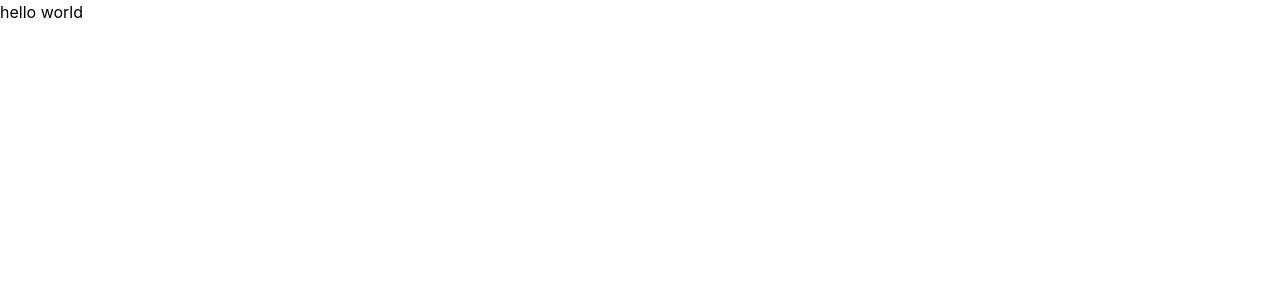
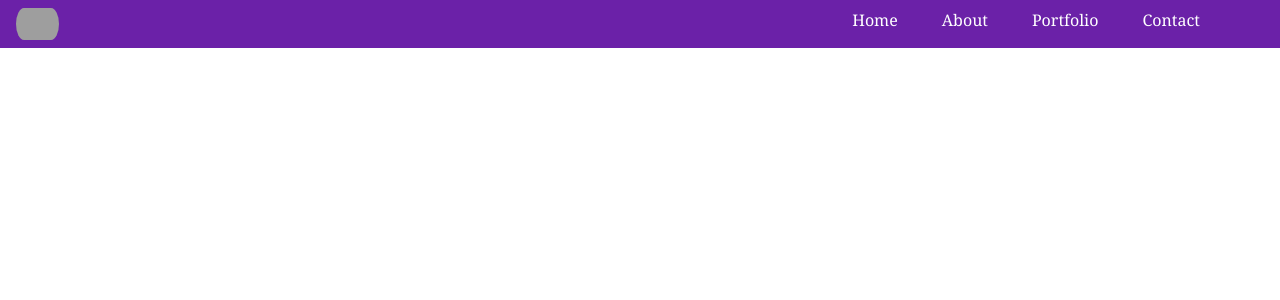
Before and after one commit to acharyaprakash30/website-new, a React (Create React App) app: page / in a window 1280 px wide. Shown: the top 300 px of the page. Built offline with nearby package versions, Linux system fonts and the light colour scheme; grey boxes are pictures that could not be loaded.

Commit message:
Work on navbar

```diff
--- /dev/null
+++ b/Navbar.css
@@ -0,0 +1,45 @@
+*{
+    margin: 0;
+    padding: 0;
+    box-sizing: border-box;
+    font-family: arial;
+}
+header{
+    display: flex;
+    justify-content: space-between;
+    align-items: center;
+    width: 100%;
+    height: 75px;
+    background-color: black;
+    opacity: 86%;
+
+
+
+}
+.tag{
+    font-size: 30px;
+    font-weight: bold;
+    color: white;
+    letter-spacing: 1.5px;
+    cursor: pointer;
+    padding: 30px;
+
+}
+nav li{
+    display: inline-block;
+    list-style: none;
+    padding: 15px 66px;
+}
+a{
+    text-decoration: none;
+    font-size: 16px;
+    font-weight: 500;
+    color: white;
+    cursor: pointer;
+}
+li a:hover{
+    /* color: red;
+    opacity: 86%; */
+    border-bottom:solid 2px red;
+
+}
--- /dev/null
+++ b/Navbar.html
@@ -0,0 +1,21 @@
+<!DOCTYPE html>
+<head>
+    <title>Navbar</title>
+    <link rel="Stylesheet" href="Navbar.css">
+</head>
+<body>
+    <header>
+        <div class="tag">
+            <p>LEGACY</p>
+        </div>
+        <nav>
+            <ul>
+                <li><a href="#">Home</a></li>
+                <li><a href="#">About</a></li>
+                <li><a href="#">Protfolio</a></li>
+                <li><a href="#">Contact</a></li>
+            </ul>
+        </nav>
+    </header>
+
+</body>
--- a/package.json
+++ b/package.json
@@ -8,6 +8,7 @@
     "@testing-library/user-event": "^13.5.0",
     "react": "^18.2.0",
     "react-dom": "^18.2.0",
+    "react-icons": "^4.6.0",
     "react-scripts": "5.0.1",
     "web-vitals": "^2.1.4"
   },
@@ -36,6 +37,8 @@
     ]
   },
   "devDependencies": {
+    "autoprefixer": "^10.4.13",
+    "postcss": "^8.4.19",
     "tailwindcss": "^3.2.4"
   }
 }
--- /dev/null
+++ b/postcss.config.js
@@ -0,0 +1,6 @@
+module.exports = {
+  plugins: {
+    tailwindcss: {},
+    autoprefixer: {},
+  },
+}
--- a/src/App.js
+++ b/src/App.js
@@ -1,10 +1,13 @@
-import logo from './logo.svg';
+
 import './App.css';
+import Navbar from './Navbar';
+
 
 function App() {
   return (
     <div className="App">
-    <p>hello world</p>
+      <Navbar />
+
     </div>
   );
 }
--- /dev/null
+++ b/src/Navbar.js
@@ -0,0 +1,48 @@
+import React, { useState } from "react";
+import { FaBars,FaTimes} from "react-icons/fa";
+
+
+function Navbar(props) {
+    const[nav,setNav]=useState(false);
+  return (
+
+      <nav className="bg-purple-800 text-white flex justify-between font-serif">
+        <img
+          src="https://img.freepik.com/premium-photo/print-skull-with-flowers-roses-pumpkins-halloween-vector-illustration-autumn-halloween-holiday-vintage-old_78450-2155.jpg?w=740"
+          className="h-12 pt-2 pb-2 px-4 rounded-3xl"
+          alt="logo"
+        />
+        <ul className="hidden md:flex  space-x-11 py-2 px-20 justify-end">
+          <li className="cursor-pointer hover:text-red-500">Home</li>
+          <li className="cursor-pointer hover:text-red-500">About</li>
+          <li className="cursor-pointer hover:text-red-500">Portfolio</li>
+          <li className="cursor-pointer hover:text-red-500">Contact</li>
+        </ul>
+        <div
+        onClick={()=>setNav(!nav)}
+        className="cursor-pointer pr-5 mt-1 md:hidden">
+            {nav ? <FaTimes size={30}/> : <FaBars size={30}/>}
+            </div>
+            {
+                nav && (
+                    <ul className="flex flex-col justify-center items-center absolute top-0 left-0 w-full h-screen bg-gradient-to-b from-purple-800 to-purple-400">
+                    <li className="cursor-pointer hover:text-red-500 capitalize text-4xl py-5">Home</li>
+                  <li className="cursor-pointer hover:text-red-500 capitalize text-4xl py-5">About</li>
+                  <li className="cursor-pointer hover:text-red-500 capitalize text-4xl py-5">Portfolio</li>
+                  <li className="cursor-pointer hover:text-red-500 capitalize text-4xl py-5">Contact</li>
+
+                    </ul>
+
+
+                )
+            }
+
+
+
+      </nav>
+
+
+  );
+}
+
+export default Navbar;
```
Also changed, not shown: 1 other file (tests, documents, lock files or other folders).
